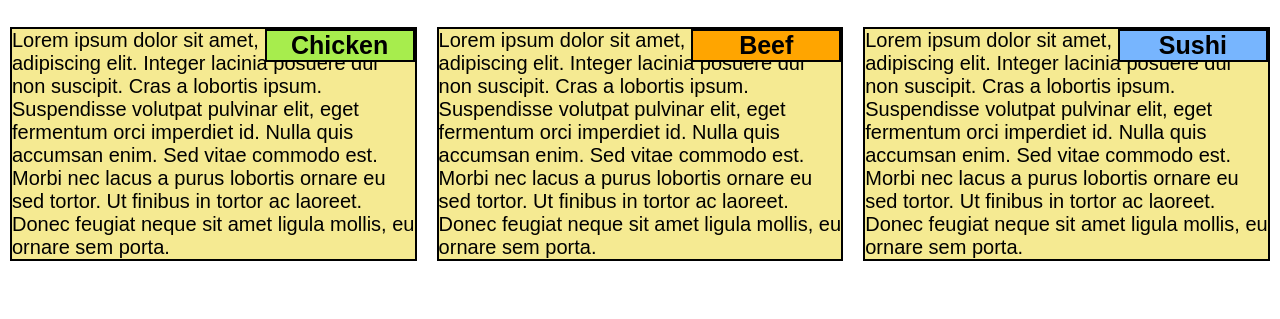
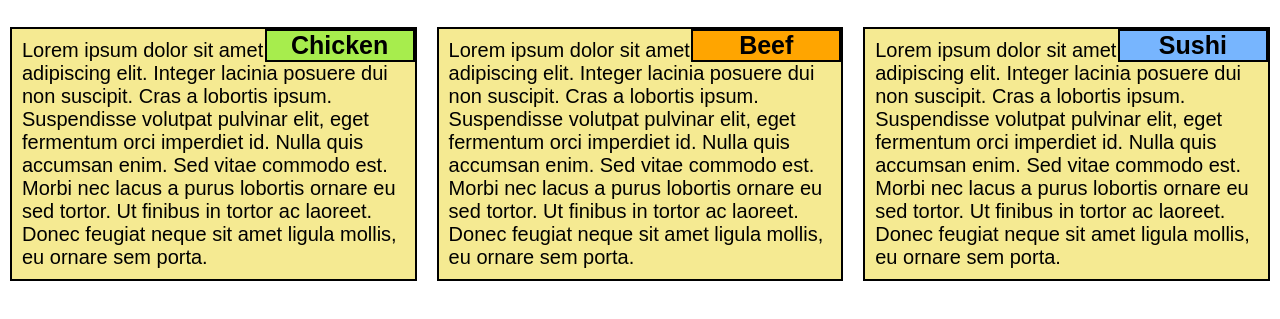
Before and after one commit to Swapnodip/Coursera-WebDev-2, a plain HTML site: page index.html in a window 1280 px wide. Shown: the part 63-382 px from the top of the page. Drawn offline with Linux system fonts and the light colour scheme.

Commit message:
Update styles.css

```diff
--- a/styles.css
+++ b/styles.css
@@ -46,8 +46,8 @@ div.container {
  background-color: #f5ea92;
  position: relative;
  font-size: 20px;
- /*padding: 10px;
- padding-top: 30px;*/
+ padding: 10px;
+ /*padding-top: 30px;*/
 }
 
 @media (min-width: 992px) {
```
